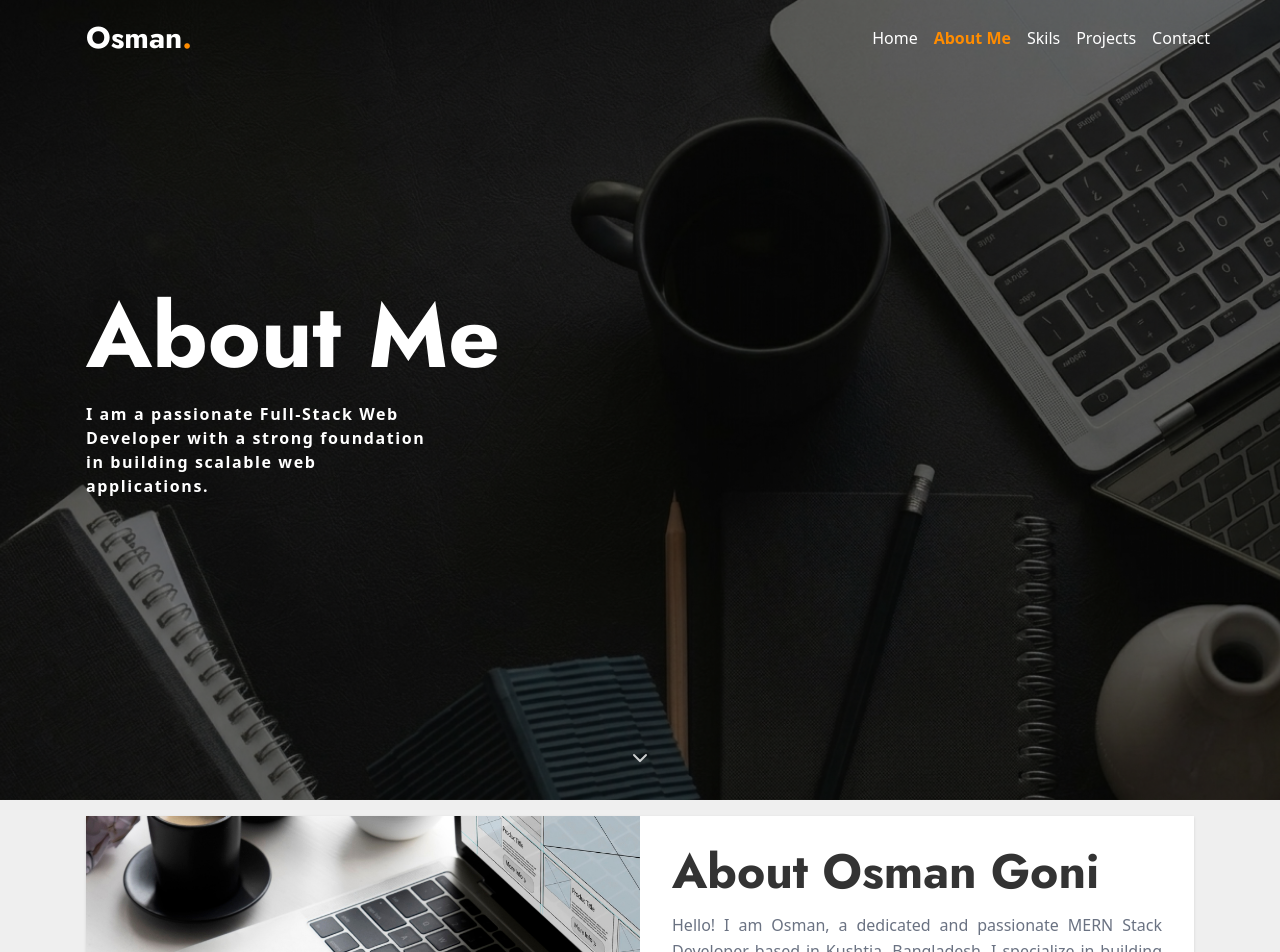
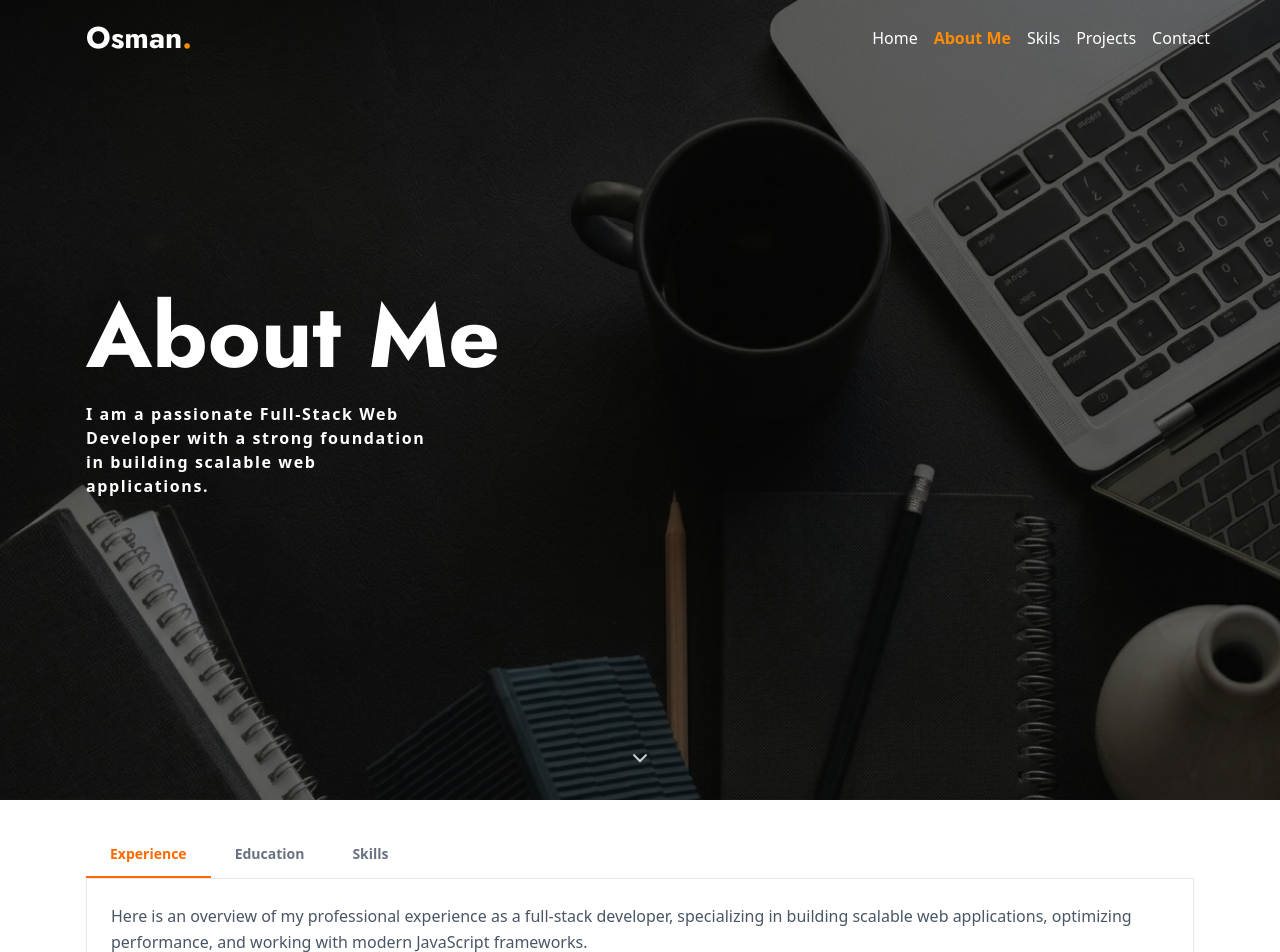
Before and after one commit to osman10/portfolio, a Next.js app: page /about in a window 1280 px wide. Shown: the top 952 px of the page. Built offline with nearby package versions, Linux system fonts and the light colour scheme.

Commit message:
Added tab section

```diff
--- a/app/about/page.tsx
+++ b/app/about/page.tsx
@@ -4,6 +4,7 @@ import { motion } from "framer-motion";
 import Link from "next/link";
 import Image from "next/image";
 import { FaCode, FaMapMarkerAlt, FaBriefcase, FaClock, FaArrowRight } from "react-icons/fa";
+import TabsSection from "../components/Tab";
 
 
 const page = () => {
@@ -70,11 +71,14 @@ const page = () => {
         <ScrollIndicator />
       </div>
 
+          {/* Tab section */}
+        <TabsSection/>
+
 
       {/* below full screen content */}
 <section className="bg-light-grey py-4">
   <div className="container mx-auto">
-    <div className="flex bg-white flex-col md:flex-row overflow-hidden shadow-sm">
+    <div className="flex bg-white flex-col md:flex-row md:justify-between overflow-hidden shadow-sm">
 
       {/* Left Section: Responsive Image Container */}
       <div className="flex-1 relative min-h-[300px] md:min-h-full">
--- /dev/null
+++ b/app/components/Tab.tsx
@@ -0,0 +1,50 @@
+'use client';
+
+import { useState } from 'react';
+
+export default function TabsSection() {
+  const [activeTab, setActiveTab] = useState(0);
+
+  const tabs = [
+    {
+      title: 'Experience',
+      content: 'Here is an overview of my professional experience as a full-stack developer, specializing in building scalable web applications, optimizing performance, and working with modern JavaScript frameworks.',
+    },
+    {
+      title: 'Education',
+      content: 'My academic background and specialized certifications in software engineering, computer science, and modern web development technologies.',
+    },
+    {
+      title: 'Skills',
+      content: 'Deep expertise in modern web technologies including JavaScript (ES6+), React.js, Next.js, Node.js, Express.js, MongoDB, Tailwind CSS, and Git version control.',
+    },
+  ];
+
+  return (
+    <div className="container mx-auto my-8">
+      {/* Tab Navigation Buttons */}
+      <div className="flex flex-col sm:flex-row border-b border-gray-200">
+        {tabs.map((tab, index) => (
+          <button
+            key={index}
+            onClick={() => setActiveTab(index)}
+            className={`py-3 px-6 text-sm font-bold transition-all duration-200 border-b-2 text-center sm:text-left ${
+              activeTab === index
+                ? 'border-orange-500 text-orange-500 bg-white'
+                : 'border-transparent text-gray-500 hover:text-gray-800 hover:border-gray-300'
+            }`}
+          >
+            {tab.title}
+          </button>
+        ))}
+      </div>
+
+      {/* Tab Content Display Area (Full Width, No Radius) */}
+      <div className="p-6 bg-white border border-t-0 border-gray-200 min-h-[140px]">
+        <p className="text-gray-600 leading-relaxed">
+          {tabs[activeTab].content}
+        </p>
+      </div>
+    </div>
+  );
+}
```
